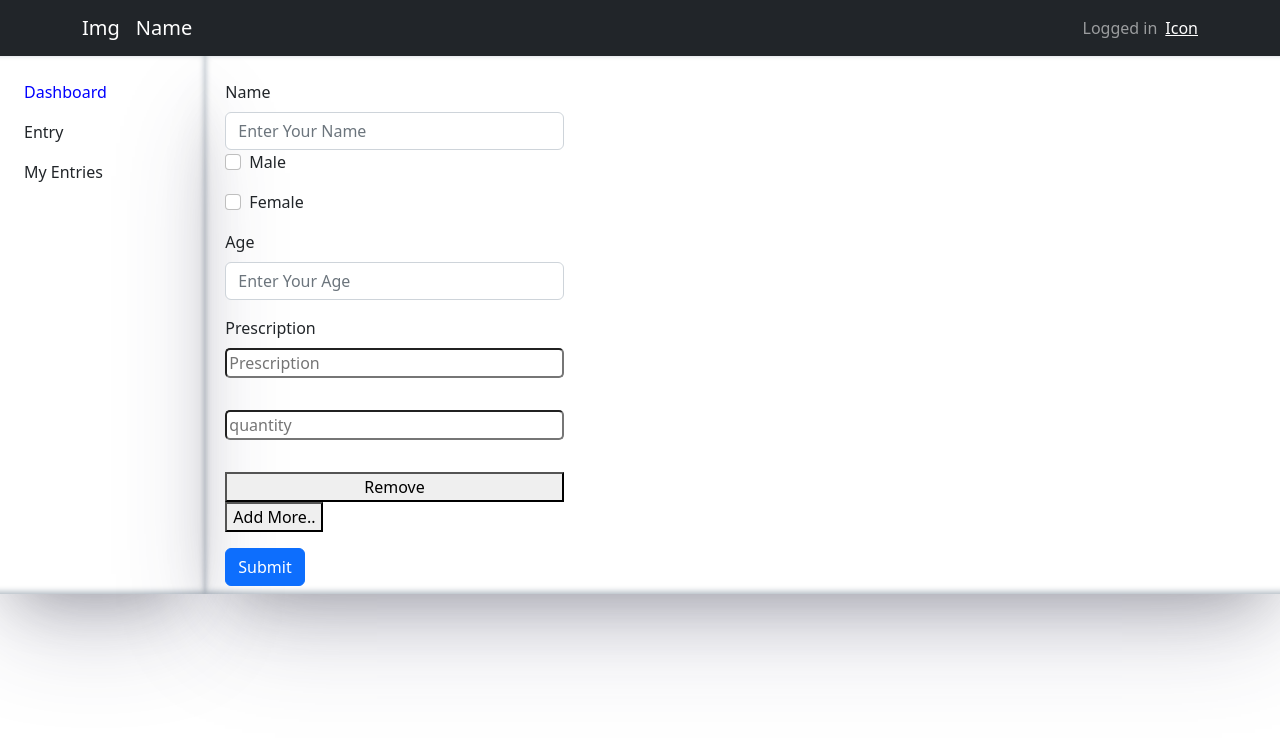
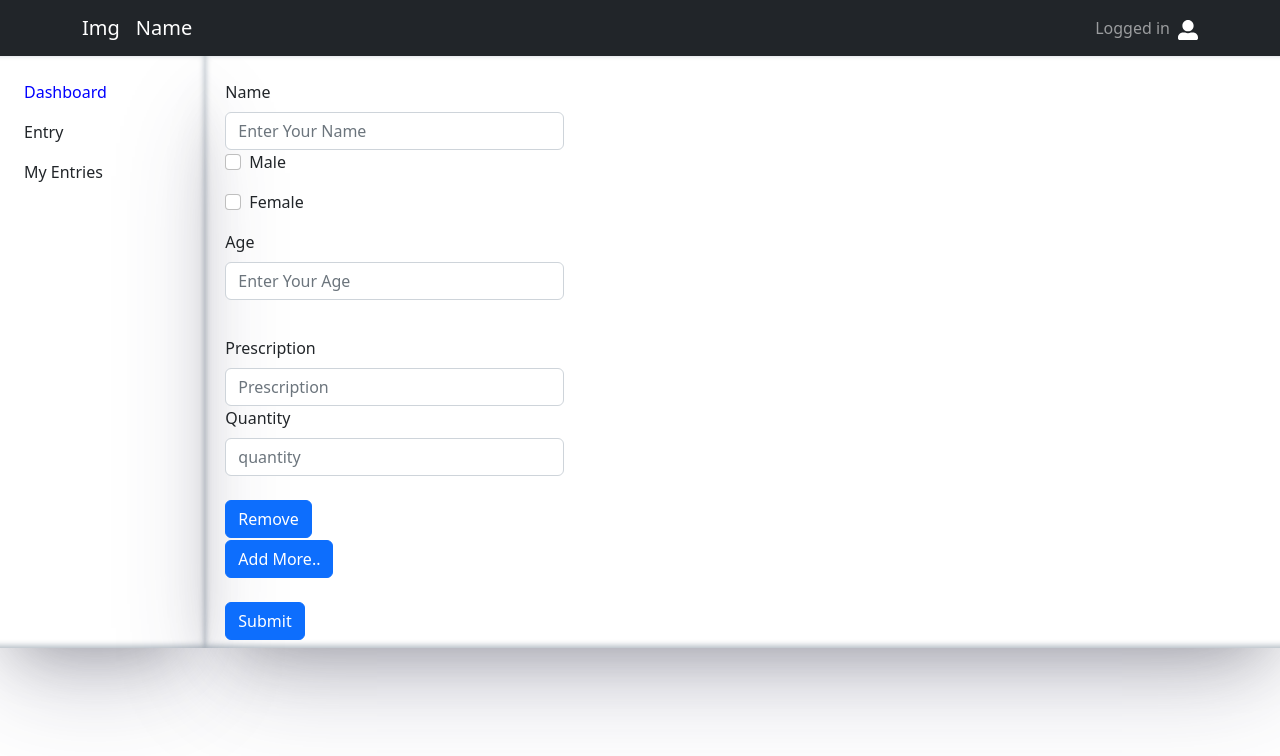
Before and after one commit to medRemind-23/medRemind-Website, a React (Vite) app: page / in a window 1280 px wide. Shown: the top 756 px of the page. Built offline with nearby package versions, Linux system fonts and the light colour scheme.

Commit message:
Entry Page, add Remove Prescriptions

```diff
--- a/src/components/Header/Header.jsx
+++ b/src/components/Header/Header.jsx
@@ -4,6 +4,7 @@ import Container from "react-bootstrap/Container";
 import Nav from "react-bootstrap/Nav";
 import Navbar from "react-bootstrap/Navbar";
 import NavDropdown from "react-bootstrap/NavDropdown";
+import { FaUserAlt } from "react-icons/fa";
 
 function Header() {
   return (
@@ -18,7 +19,9 @@ function Header() {
           <Nav>
             <Nav.Link href="#deets">Logged in</Nav.Link>
             <Navbar.Text>
-              <a href="#login">Icon</a>
+              <a href="#login">
+                <FaUserAlt size={20} />
+              </a>
             </Navbar.Text>
           </Nav>
         </Navbar.Collapse>
--- a/src/components/Pages/Entry/Entry.css
+++ b/src/components/Pages/Entry/Entry.css
@@ -1,7 +1,5 @@
-button,
-input,
-optgroup,
-select,
-textarea {
-  border-radius: 20px;
+.Entry-form {
+  display: 'flex';
+  gap: '2em';
+  flex-direction: column;
 }
--- a/src/components/Pages/Entry/Entry.jsx
+++ b/src/components/Pages/Entry/Entry.jsx
@@ -28,8 +28,7 @@ function Entry() {
     setFormFields([...formFields, object]);
   };
 
-  const removeFields = (index, e) => {
-    e.preventDefault();
+  const removeFields = (index) => {
     let data = [...formFields];
     data.splice(index, 1);
     setFormFields(data);
@@ -50,45 +49,36 @@ function Entry() {
           <Form.Label>Age</Form.Label>
           <Form.Control type="text" placeholder="Enter Your Age" />
         </Form.Group>
-
-        <Form.Group className="mb-3" controlId="formBasicPassword">
-          <Form.Label>Prescription</Form.Label>
-          <div className="App">
-            <form onSubmit={submit}>
+        <Form onSubmit={submit} className="Entry-form">
           {formFields.map((form, index) => {
             return (
-                  <div
-                    key={index}
-                    style={{
-                      gap: "2em",
-                      display: "flex",
-                      flexDirection: "column",
-                    }}
-                  >
-                    <input
-                      name="Prescription"
+              <Form key={index} className="Entry-form">
+                <Form.Label style={{ marginTop: "20px" }}>
+                  Prescription
+                </Form.Label>
+                <Form.Control
                   placeholder="Prescription"
                   onChange={(event) => handleFormChange(event, index)}
                   value={form.prescription}
-                      style={{ borderRadius: "5px" }}
                 />
-                    <input
-                      name="quantity"
+                <Form.Label> Quantity</Form.Label>
+                <Form.Control
                   placeholder="quantity"
                   onChange={(event) => handleFormChange(event, index)}
                   value={form.quantity}
-                      style={{ borderRadius: "5px" }}
                 />
-                    <button onClick={() => removeFields(index)}>Remove</button>
-                  </div>
+                <br />
+                <Button onClick={() => removeFields(index)} clas>
+                  Remove
+                </Button>
+                <th />
+                <Button onClick={addFields}>Add More..</Button>
+                <br />
+              </Form>
             );
           })}
-            </form>
-            <button onClick={addFields}>Add More..</button>
+        </Form>
         <br />
-          </div>
-        </Form.Group>
-
         <Button variant="primary" type="submit" onClick={submit}>
           Submit
         </Button>
```
Lines whose indentation alone changed are shown as unchanged.
